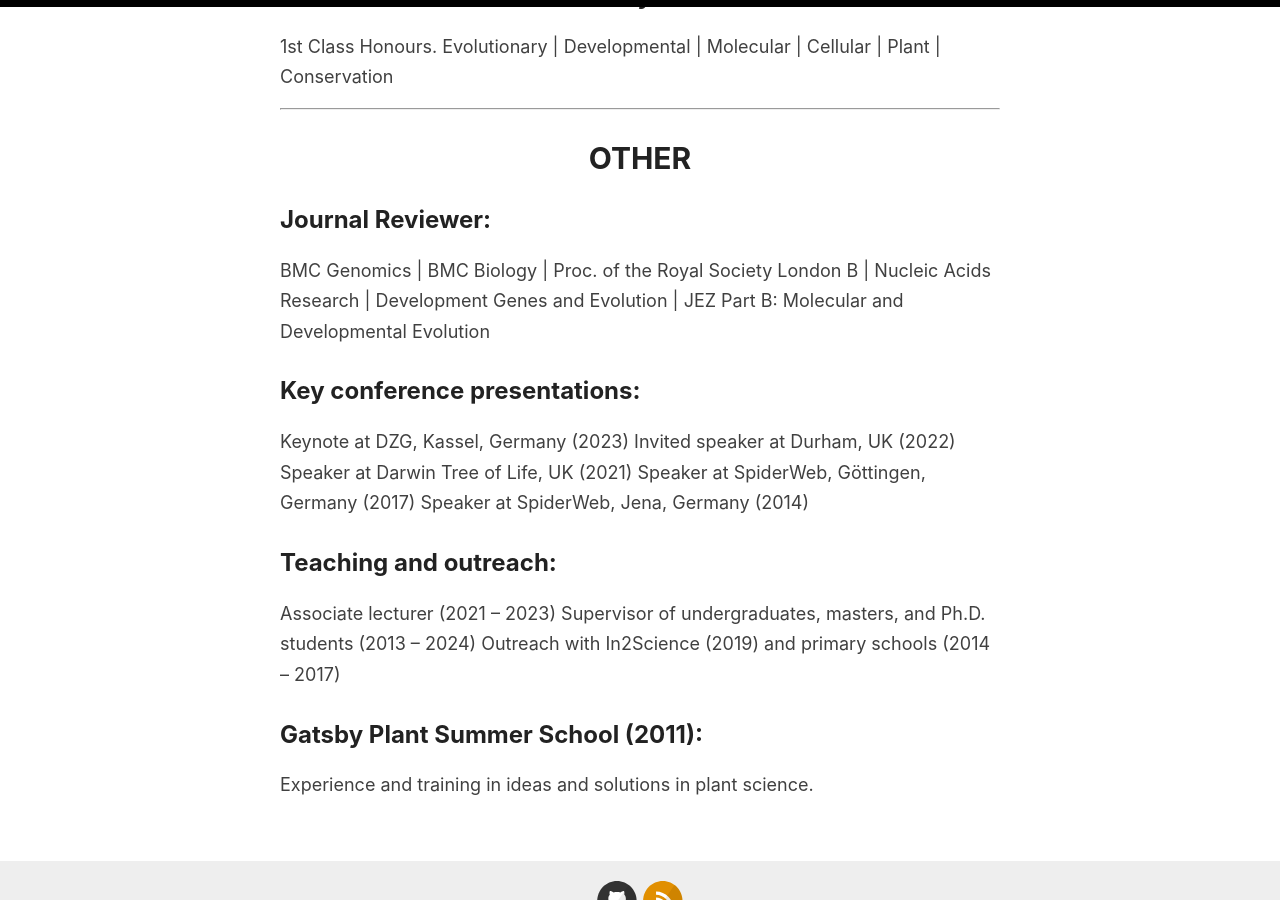
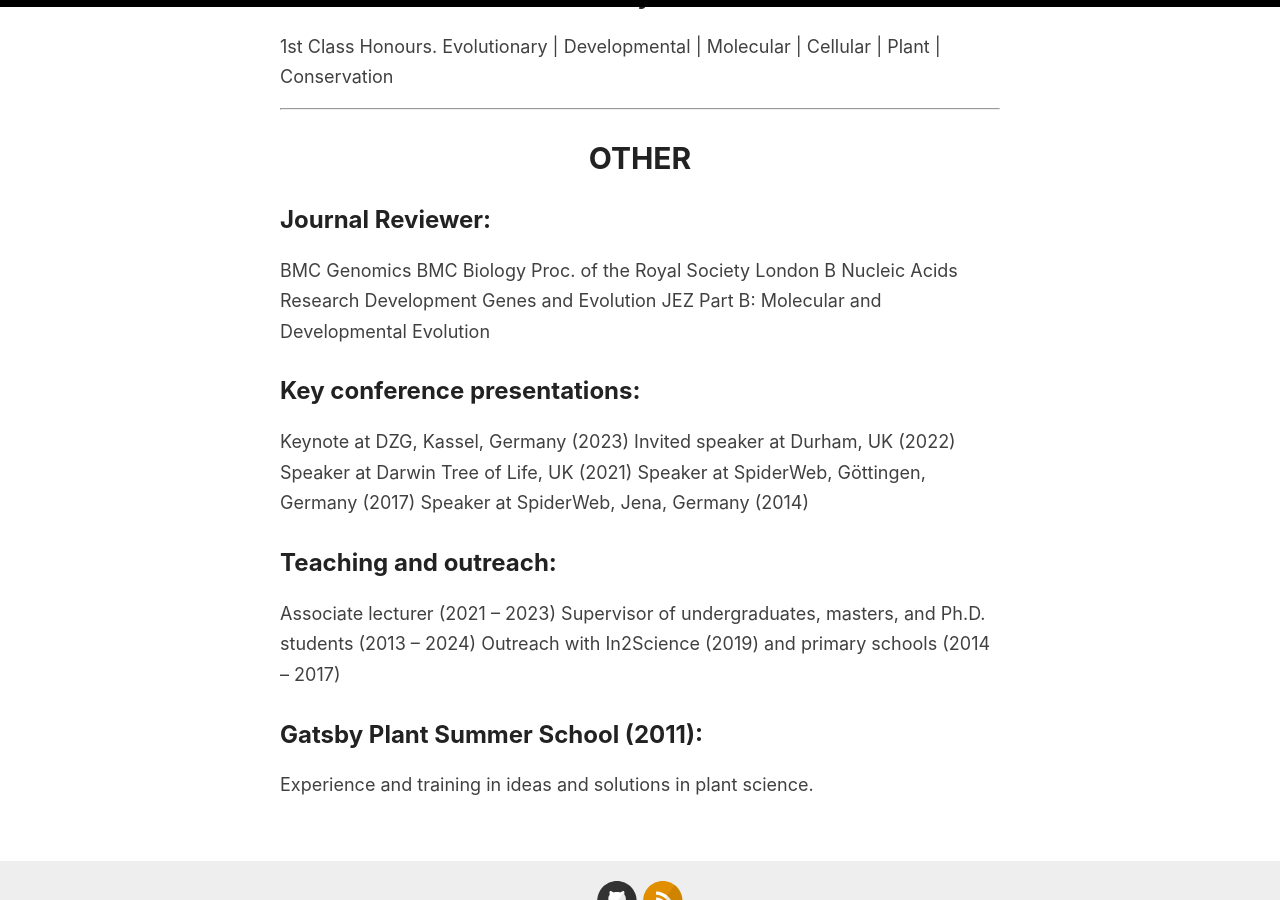
Before and after one commit to djleite/djleite.github.io, a Jekyll site: the page built from _pages/cv.md, in a window 1280 px wide and 900 px high, scrolled down 5742 px. Built offline with Jekyll 4.4.1, drawn with Linux system fonts in a browser that asks for light colours.

Commit message:
cv contents and format

```diff
--- a/_pages/cv.md
+++ b/_pages/cv.md
@@ -12,6 +12,7 @@
 ***
 
 # Skills
+
 ## Management:
 - Conceptualisation
 - Team coordination
@@ -23,12 +24,14 @@
 - Data archiving
 - CRM
 - Agile
+
 ## Communication:
 - Presentation
 - Teaching
 - Mentoring
 - Collaborating
 - [Publishing](https://djleite.github.io/publications) (cited >700 times)
+
 ## Computational:
 - Bioinformatics
 - Python
@@ -50,6 +53,7 @@
 - Microsoft Office
 - Data archiving
 - GitHub
+
 ## Laboratory techniques:
 - DNA/RNA extraction
 - NGS library preparation
@@ -67,12 +71,14 @@
 # EXPERIENCE
 
 ## Senior Bioinformatician and Business Developer - Pragmatic Genomics (2024 May - Oct)
+
 ### Responsibilities:
 - Developed genomics SaaS tools for cloud-based analyses
 - Conceptualised ideas, reviewed and tested using agile practices and GitHub version control
 - Established and managed high and low-touch sales funnels
 - Improved CRM (Hubspot), customer engagement, automation (Make), and feedback integration
 - Optimised website (HTML/CSS), improved design, SEO (Lighthouse), online resources (blogs, tutorials, functionality information), and branding
+
 ### Achievements:
 - Improved front/back-end tool functionality, UX, security, and ensured biological and scientific rigour
 - Increased B2B and B2C sales over £50k pa via improved sales funnels and CRM methods
@@ -85,43 +91,53 @@
 - Conceived experimental design, technical analyses and scientific interpretations
 - Managed data collections, archiving, task designation, communications and publications
 - Mentored and supervised Postdocs/PhDs/undergraduates, teaching computational analyses
+
 ### Achievements:
 - Discovered and published new insights of spider development at single-cell resolution
 - Assembling and annotating four new spider genomes using NGS long-read (PacBio HiFi/Iso-Seq) and short-read (Illumina DNA/RNA-Seq and Arima HiC) technologies
 - Developed novel bioinformatic approaches for studying genome synteny and evolution
+
 ### Projects:
 - Single-cell RNA-Seq (SPLiTseq) transcriptomics analyses of spider development
 - Systematic identification of duplicate genes in chelicerate whole genome duplications
 
 ## Associate Lecturer – Oxford Brookes University (2021 – 2023)
+
 ### Responsibilities:
 - Design course material and examinations, in coordination with co-lecturers
 - Taught theoretical and bioinformatic practical sessions and mentoring undergraduate students
+
 ### Achievements:
 - Received positive feedback from students and co-lecturers, evidenced by high exam scores
 
 ## Postdoctoral Researcher – University College London (2018 – 2020)
+
 ### Responsibilities:
 - Co-led an international trip to collect live animals, transport, care, complied to law and regulations
 - Conceived of experimental design, technical analyses and scientific interpretations
 - Managed data collections, archiving, collaborations and publications
 - Mentored PhDs and In2Science outreach, teaching wet-lab and computational analyses
+
 ### Achievements:
 - Sequenced, assembled and published the first polyclad flatworm genome
 - Learnt single-cell wet-lab and bioinformatic analyses
+
 ### Projects:
 - Genome assembly (PacBio CCS) and annotation of a polyclad flatworm
 - Single-cell analysis of early development of spiral cleavage and larva in lophotrochozoans
 - Phylogenetic relationships of major animal clades
 
 ## Postdoctoral Researcher – Oxford Brookes University (2017 – 2018)
+
 ### Responsibilities:
 - Managed data collection, analyses, and archiving, and publications
 - Conceived experimental design, technical analyses and scientific interpretations
 - Mentored and supervised PhDs/undergraduates, teaching computational and wet-lab analyses
+
 ### Achievements:
 - Established international collaborations, acquiring resources that expanded scientific perspective
 - First characterisation of all homeobox genes in spiders and support for whole genome duplication
+
 ### Projects:
 - Investigated the homeobox gene repertoires in chelicerate whole genome duplications
 - Genome assembly (SPAdes) and variant calling (GATK) between strains of baculoviridae
@@ -133,6 +149,7 @@
 ## Ph.D. – Oxford Brookes University (2013 – 2017)
 Thesis “Duplication and divergence of homeobox genes and microRNAs in Chelicerata”.
 Published three first-author papers and received accolades for presentations and posters.
+
 ## BSc– Oxford Brookes University (2010 – 2013)
 1st Class Honours. Evolutionary | Developmental | Molecular | Cellular | Plant | Conservation
 
@@ -141,16 +158,24 @@
 # OTHER
 
 ## Journal Reviewer:
-BMC Genomics | BMC Biology | Proc. of the Royal Society London B | Nucleic Acids Research | Development Genes and Evolution | JEZ Part B: Molecular and Developmental Evolution
+BMC Genomics
+BMC Biology
+Proc. of the Royal Society London B
+Nucleic Acids Research
+Development Genes and Evolution
+JEZ Part B: Molecular and Developmental Evolution
+
 ## Key conference presentations:
 Keynote at DZG, Kassel, Germany (2023)
 Invited speaker at Durham, UK (2022)
 Speaker at Darwin Tree of Life, UK (2021)
 Speaker at SpiderWeb, Göttingen, Germany (2017)
 Speaker at SpiderWeb, Jena, Germany (2014)
+
 ## Teaching and outreach:
 Associate lecturer (2021 – 2023)
 Supervisor of undergraduates, masters, and Ph.D. students (2013 – 2024)
 Outreach with In2Science (2019) and primary schools (2014 – 2017)
+
 ## Gatsby Plant Summer School (2011):
 Experience and training in ideas and solutions in plant science.
```
